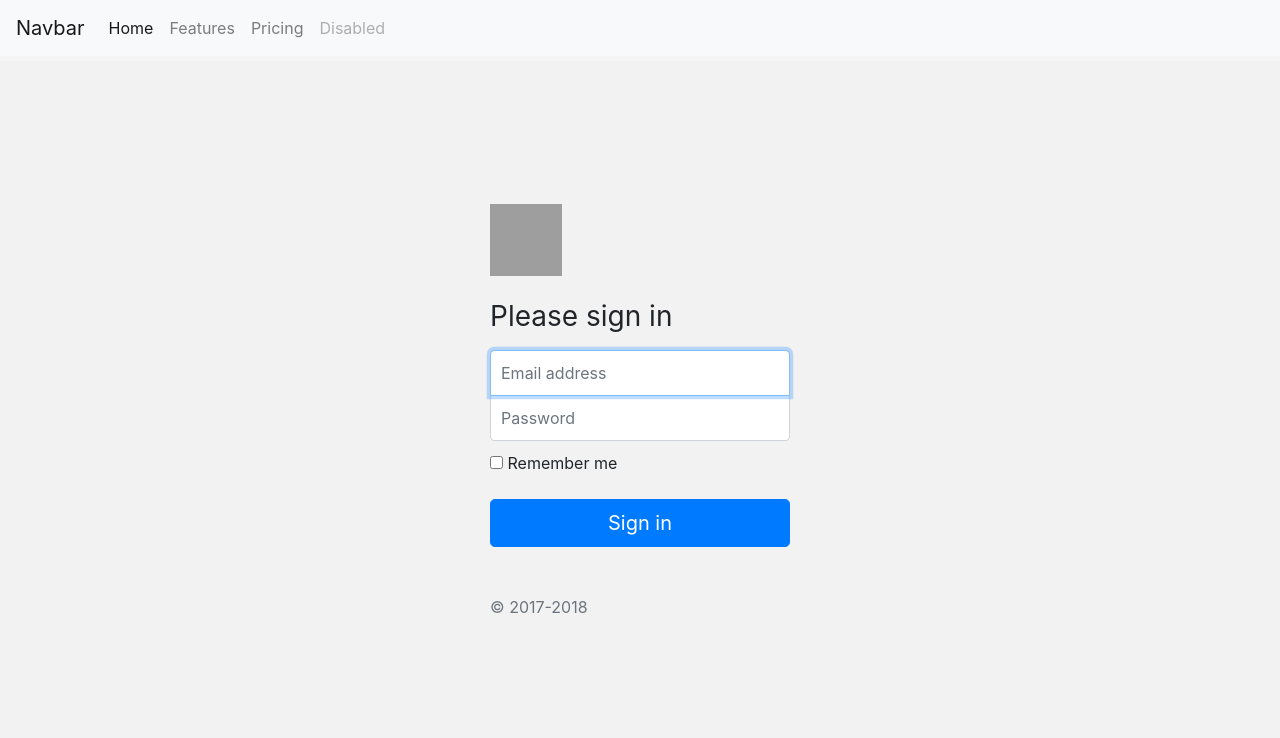
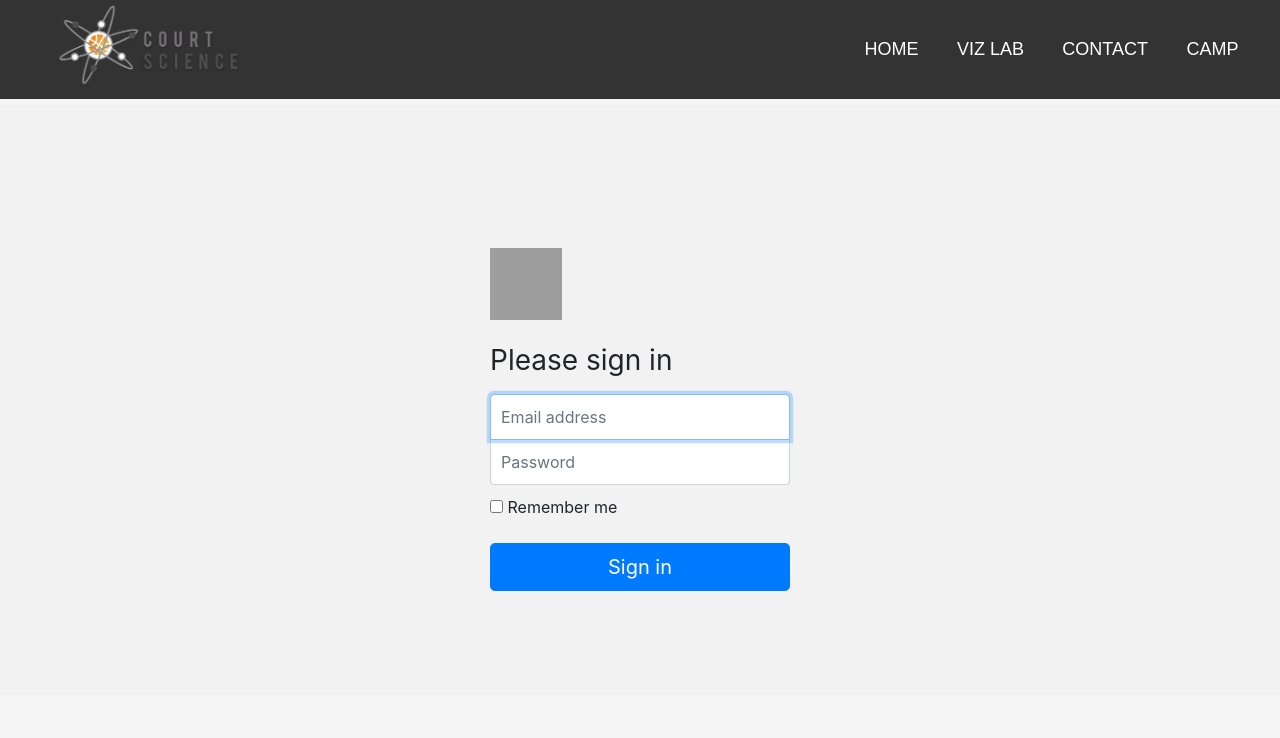
Before and after one commit to court-science/web-platform, a Django app: page /login in a window 1280 px wide. Shown: the top 738 px of the page. Run offline with Django 3.2, Linux system fonts and the light colour scheme; some libraries are stand-ins or nearby versions; grey boxes are pictures that could not be loaded.

Commit message:
cleaner navbar

```diff
--- a/django/bootcamp/templates/login.html
+++ b/django/bootcamp/templates/login.html
@@ -8,8 +8,8 @@
   </head>
 
   <body >
-<!--   	{% include 'navbar.html' %} -->
-<nav class="navbar navbar-expand-lg navbar-light bg-light fixed-top">
+  	{% include 'navbar.html' %}
+<!-- <nav class="navbar navbar-expand-lg navbar-light bg-light fixed-top">
   <a class="navbar-brand" href="#">Navbar</a>
   <button class="navbar-toggler" type="button" data-toggle="collapse" data-target="#navbarNavAltMarkup" aria-controls="navbarNavAltMarkup" aria-expanded="false" aria-label="Toggle navigation">
     <span class="navbar-toggler-icon"></span>
@@ -22,7 +22,7 @@
       <a class="nav-item nav-link disabled" href="#">Disabled</a>
     </div>
   </div>
-</nav>
+</nav> -->
   	<div class="body-section-top" id="home">
   		    <form class="form-signin">
       <img class="mb-4" src="https://getbootstrap.com/assets/brand/bootstrap-solid.svg" alt="" width="72" height="72">
@@ -37,7 +37,6 @@
         </label>
       </div>
       <button class="btn btn-lg btn-primary btn-block" type="submit">Sign in</button>
-      <p class="mt-5 mb-3 text-muted">&copy; 2017-2018</p>
     </form>
 	</div>
   </body>
--- a/django/bootcamp/templates/navbar.html
+++ b/django/bootcamp/templates/navbar.html
@@ -1,5 +1,6 @@
 {% load static %}
-<div class="navigation-bar" style="align-self: baseline;">
+<!-- <div class="navigation-bar" style="align-self: baseline;"> -->
+<div class="navigation-bar fixed-top">
     <ul class="navigation-bar">
         <li><div class="logo"><img src="{% static 'Nuclear_Court Science Logo.png'%}" style='width: 200px' href="\home#home"></div></li>
         <li class="navigation-bar-item" style="margin-right: 2%;"><a href="/camp">CAMP</a></li>
```
